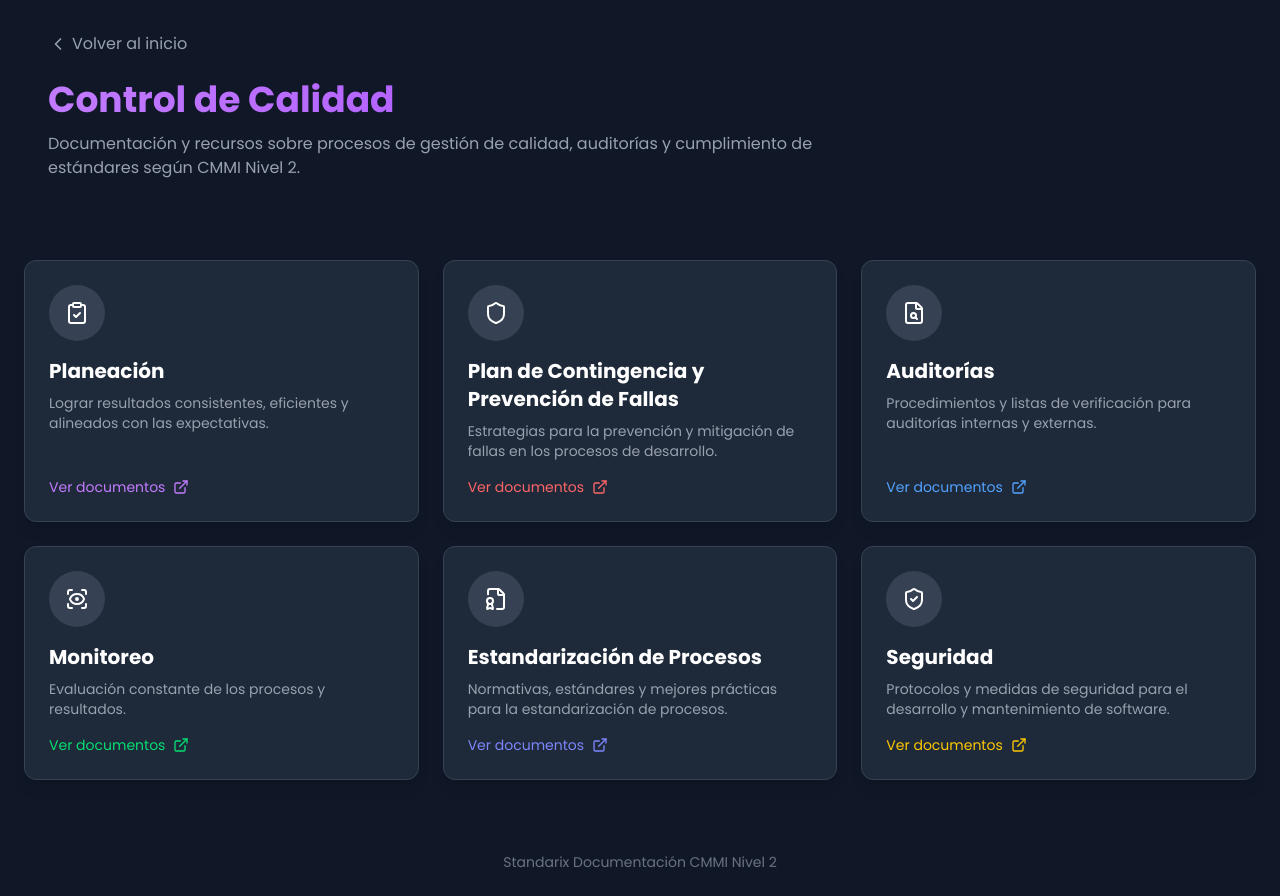
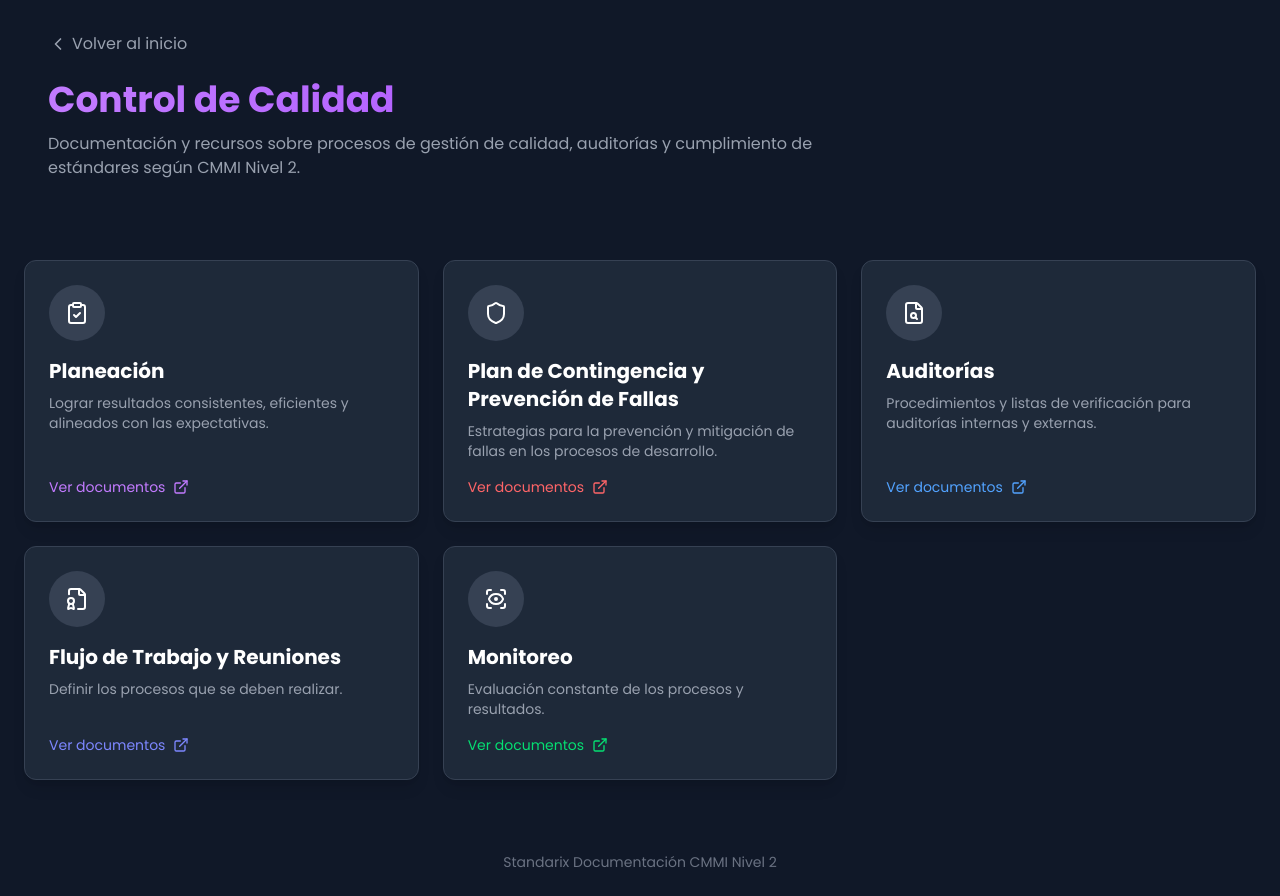
Before and after one commit to RafaElDev6H057/Standarix.com, a Vue app: page /control-calidad in a window 1280 px wide. Built offline with nearby package versions, Linux system fonts and the light colour scheme.

Commit message:
feat: add links to the drive documents

```diff
--- a/src/views/QualityControlView.vue
+++ b/src/views/QualityControlView.vue
@@ -6,7 +6,7 @@ import {
   FileSearch,
   ScanEye,
   FileBadge,
-  ShieldCheck,
+  // ShieldCheck,
 } from 'lucide-vue-next'
 import CardDriveDocument from '@/components/CardDriveDocument.vue'
 </script>
@@ -67,32 +67,32 @@ import CardDriveDocument from '@/components/CardDriveDocument.vue'
             accentColor="blue"
           />
 
-          <!-- Pruebas -->
+          <!-- Flujo de Trabajo y Reuniones -->
+          <CardDriveDocument
+            title="Flujo de Trabajo y Reuniones"
+            description="Definir los procesos que se deben realizar."
+            url="https://drive.google.com/drive/folders/17_-sSfS2QRKlhSperVt95UZ6-tqG2q_4"
+            :icon="FileBadge"
+            accentColor="indigo"
+          />
+
+          <!-- Monitoreo -->
           <CardDriveDocument
             title="Monitoreo"
             description="Evaluación constante de los procesos y resultados."
-            url="https://example.com/"
+            url="https://drive.google.com/drive/folders/1698Yg0UHhw24Lan7cyRnz270lsUizteI"
             :icon="ScanEye"
             accentColor="green"
           />
 
-          <!-- Estandarización de Procesos y Normativas -->
-          <CardDriveDocument
-            title="Estandarización de Procesos"
-            description="Normativas, estándares y mejores prácticas para la estandarización de procesos."
-            url="https://example.com/"
-            :icon="FileBadge"
-            accentColor="indigo"
-          />
-
           <!-- Seguridad -->
-          <CardDriveDocument
+          <!-- <CardDriveDocument
             title="Seguridad"
             description="Protocolos y medidas de seguridad para el desarrollo y mantenimiento de software."
             url="https://example.com/"
             :icon="ShieldCheck"
             accentColor="yellow"
-          />
+          /> -->
         </div>
       </div>
     </main>
```
